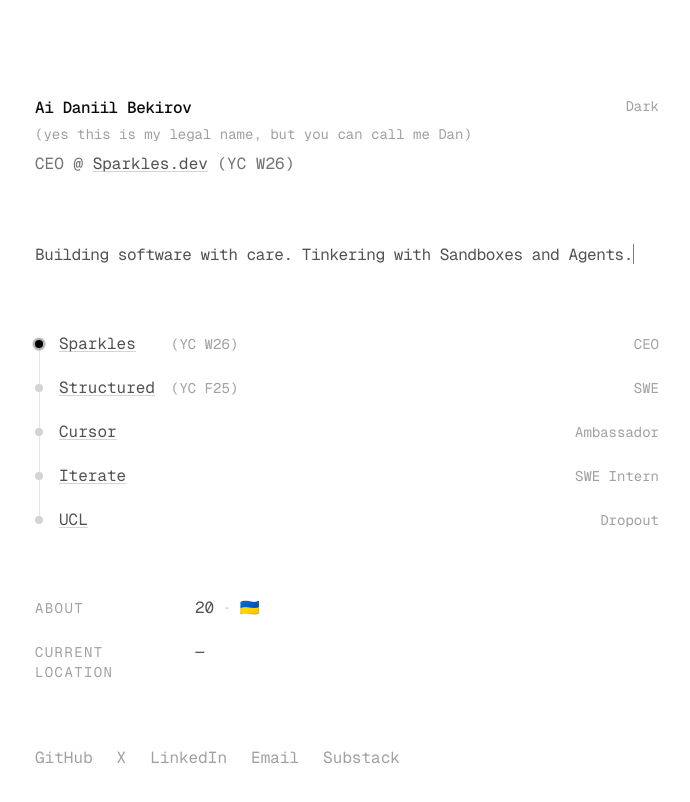
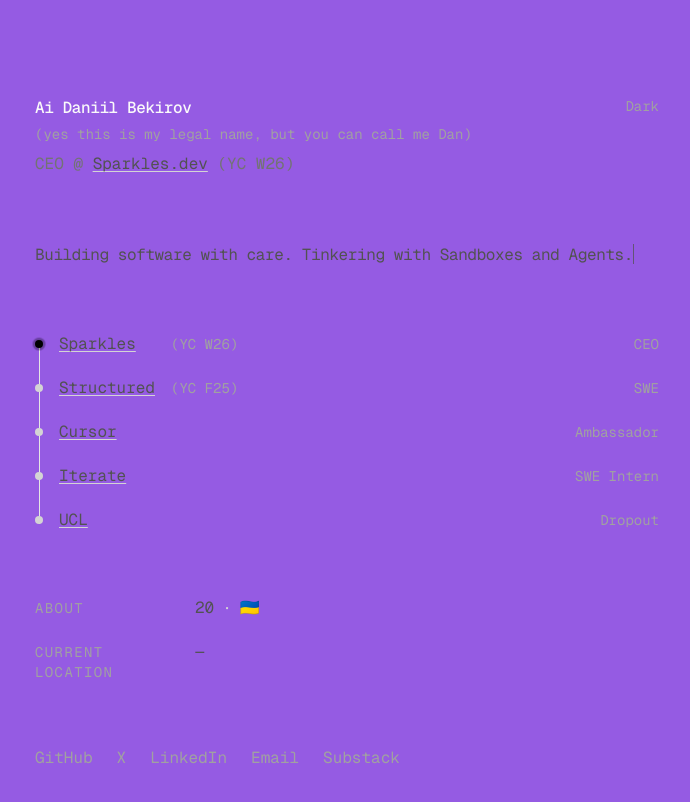
Before and after one commit to Texseractrum/me, a Next.js app: page / in a window 1280 px wide. Shown: the top 802 px of the page, without its empty margins (293-983 px from the left). Built offline with nearby package versions, Linux system fonts and the light colour scheme; no server answers; the database is empty.

Commit message:
Add purple color theme ✨
Co-Authored-By: Daniil <bekirov.aida@gmail.com>

```diff
--- a/app/globals.css
+++ b/app/globals.css
@@ -70,8 +70,8 @@
 
 :root {
   --radius: 0.625rem;
-  --background: oklch(1 0 0);
-  --foreground: oklch(0.145 0 0);
+  --background: oklch(0.6 0.2 300);
+  --foreground: oklch(0.985 0 0);
   --card: oklch(1 0 0);
   --card-foreground: oklch(0.145 0 0);
   --popover: oklch(1 0 0);
@@ -104,7 +104,7 @@
 }
 
 .dark {
-  --background: oklch(0.145 0 0);
+  --background: oklch(0.3 0.15 300);
   --foreground: oklch(0.985 0 0);
   --card: oklch(0.205 0 0);
   --card-foreground: oklch(0.985 0 0);
```
